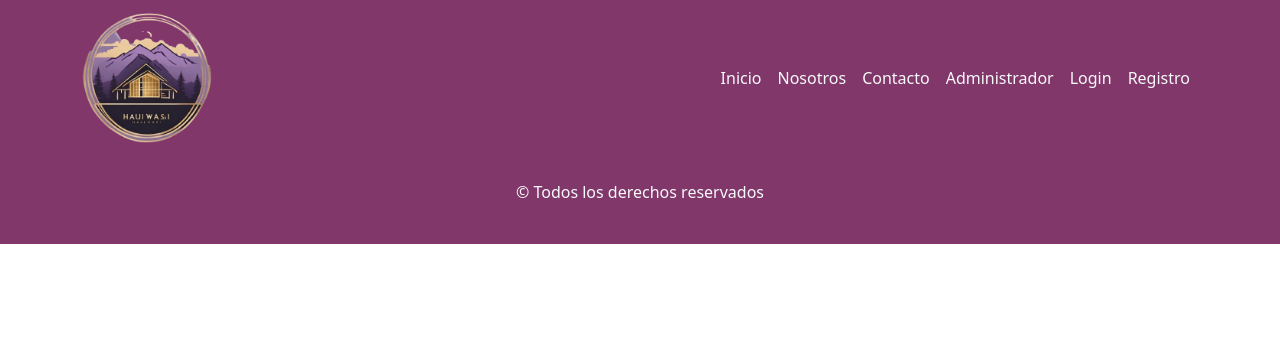
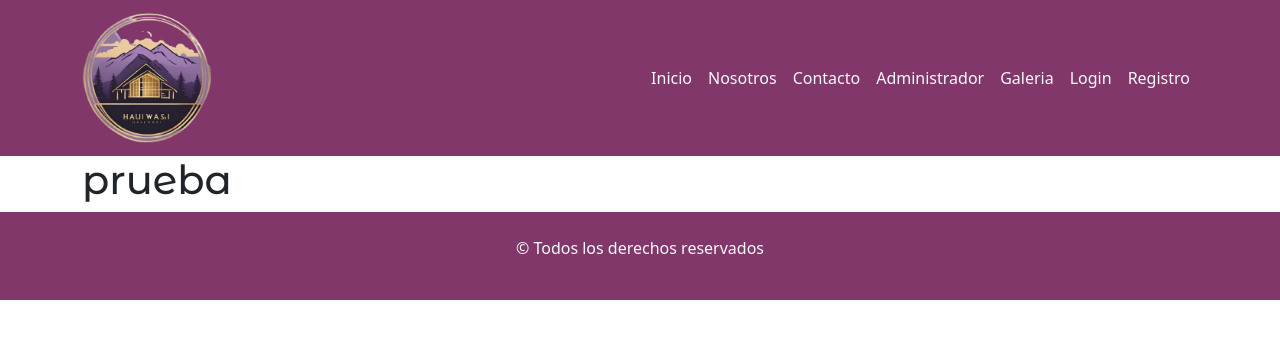
Before and after one commit to Pabmoy25/proyectoHotel-FrontEnd, a React (Vite) app: page /galeria in a window 1280 px wide. Shown: the top 338 px of the page. Built offline with nearby package versions, Linux system fonts and the light colour scheme.

Commit message:
cree el componente  de galeria de imagenes y la linkee en el menu

```diff
--- a/src/App.jsx
+++ b/src/App.jsx
@@ -7,6 +7,7 @@ import PaginaPrincipal from "./components/pages/PaginaPrincipal";
 import PaginaAdministrador from "./components/pages/PaginaAdministrador";
 import { Container } from "react-bootstrap";
 import { BrowserRouter, Routes, Route } from "react-router-dom";
+import GaleriaImagenes from "./components/pages/GaleriaImagenes";
 
 function App() {
   return (
@@ -25,6 +26,15 @@ function App() {
           >
             {" "}
           </Route>
+
+          <Route
+            exact
+            path="/galeria"
+            element={<GaleriaImagenes></GaleriaImagenes>}
+          >
+            {" "}
+          </Route>
+
         </Routes>
       </Container>
       <Footer></Footer>
--- a/src/components/common/Menu.jsx
+++ b/src/components/common/Menu.jsx
@@ -17,6 +17,7 @@ const Menu = () => {
                 <NavLink end className="nav-link text-light" to={'/nosotros'}>Nosotros</NavLink>
                 <NavLink end className="nav-link text-light" to={'/contacto'}>Contacto</NavLink>
                 <NavLink end className="nav-link text-light" to={'/administrador'}>Administrador</NavLink>
+                <NavLink end className="nav-link text-light" to={'/galeria'}>Galeria</NavLink>
                 <NavLink end className="nav-link text-light" to={'/login'}>Login</NavLink>
                 <NavLink end className="nav-link text-light" to={'/registro'}>Registro</NavLink>
               </Nav>
--- /dev/null
+++ b/src/components/pages/GaleriaImagenes.jsx
@@ -0,0 +1,11 @@
+import React from 'react';
+
+const GaleriaImagenes = () => {
+    return (
+        <div>
+            <h1>prueba</h1>
+        </div>
+    );
+};
+
+export default GaleriaImagenes;
```
